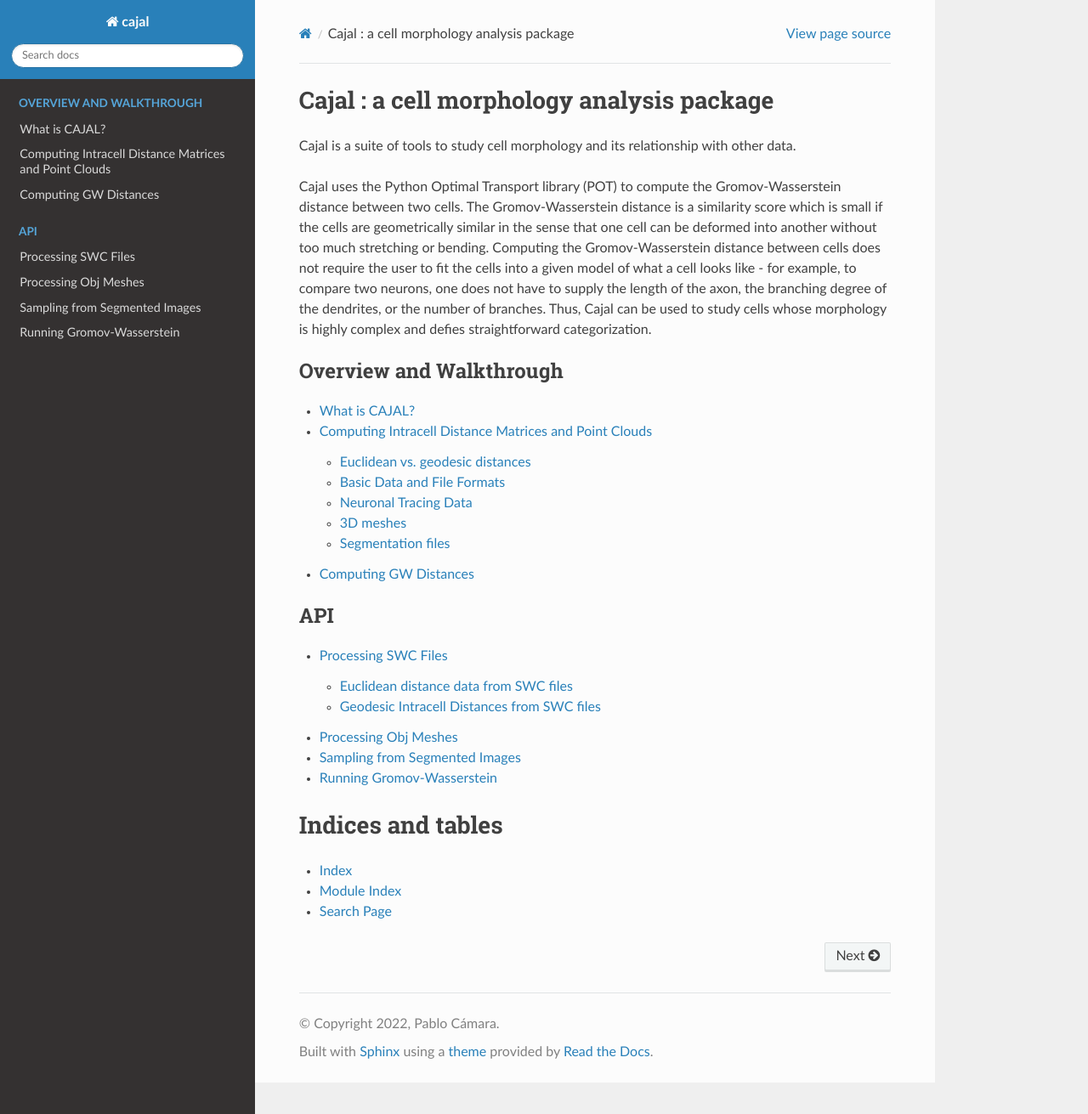
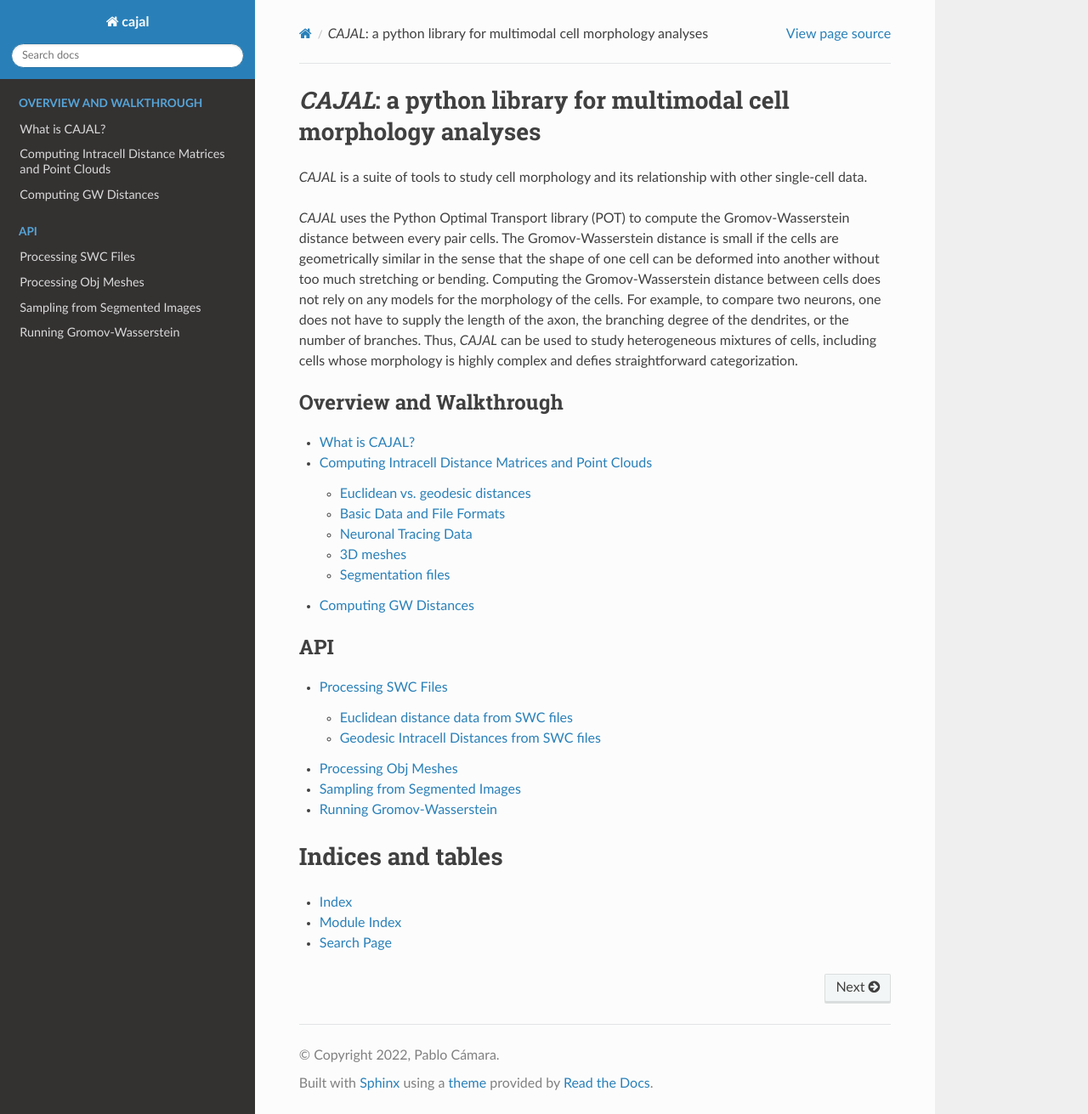
Before and after one commit to CamaraLab/CAJAL, a Sphinx documentation site: the page built from docs/index.rst, in a window 1280 px wide and 1311 px high. Shown: the whole window at 85% size. Built offline with Sphinx 7.4.7 and the Read the Docs theme 2.0.0, drawn with Linux system fonts in a browser that asks for light colours.

Commit message:
Update index.rst

```diff
--- a/docs/index.rst
+++ b/docs/index.rst
@@ -1,15 +1,15 @@
-.. cajal documentation master file, created by
+.. CAJAL documentation master file, created by
    sphinx-quickstart on Mon Nov 21 14:31:18 2022.
    You can adapt this file completely to your liking, but it should at least
    contain the root `toctree` directive.
 
-Cajal : a cell morphology analysis package
-==========================================
+*CAJAL*: a python library for multimodal cell morphology analyses
+================================================================
 
-Cajal is a suite of tools to study cell morphology and its relationship with other data.
+*CAJAL* is a suite of tools to study cell morphology and its relationship with other single-cell data.
 
-Cajal uses the Python Optimal Transport library (POT) to compute the Gromov-Wasserstein distance between two cells. The Gromov-Wasserstein distance is a similarity score which is small
-if the cells are geometrically similar in the sense that one cell can be deformed into another without too much stretching or bending. Computing the Gromov-Wasserstein distance between cells does not require the user to fit the cells into a given model of what a cell looks like - for example, to compare two neurons, one does not have to supply the length of the axon, the branching degree of the dendrites, or the number of branches. Thus, Cajal can be used to study cells whose morphology is highly complex and defies straightforward categorization.
+*CAJAL* uses the Python Optimal Transport library (POT) to compute the Gromov-Wasserstein distance between every pair cells. The Gromov-Wasserstein distance is small
+if the cells are geometrically similar in the sense that the shape of one cell can be deformed into another without too much stretching or bending. Computing the Gromov-Wasserstein distance between cells does not rely on any models for the morphology of the cells. For example, to compare two neurons, one does not have to supply the length of the axon, the branching degree of the dendrites, or the number of branches. Thus, *CAJAL* can be used to study heterogeneous mixtures of cells, including cells whose morphology is highly complex and defies straightforward categorization.
 
 .. toctree::
    :maxdepth: 2
```
